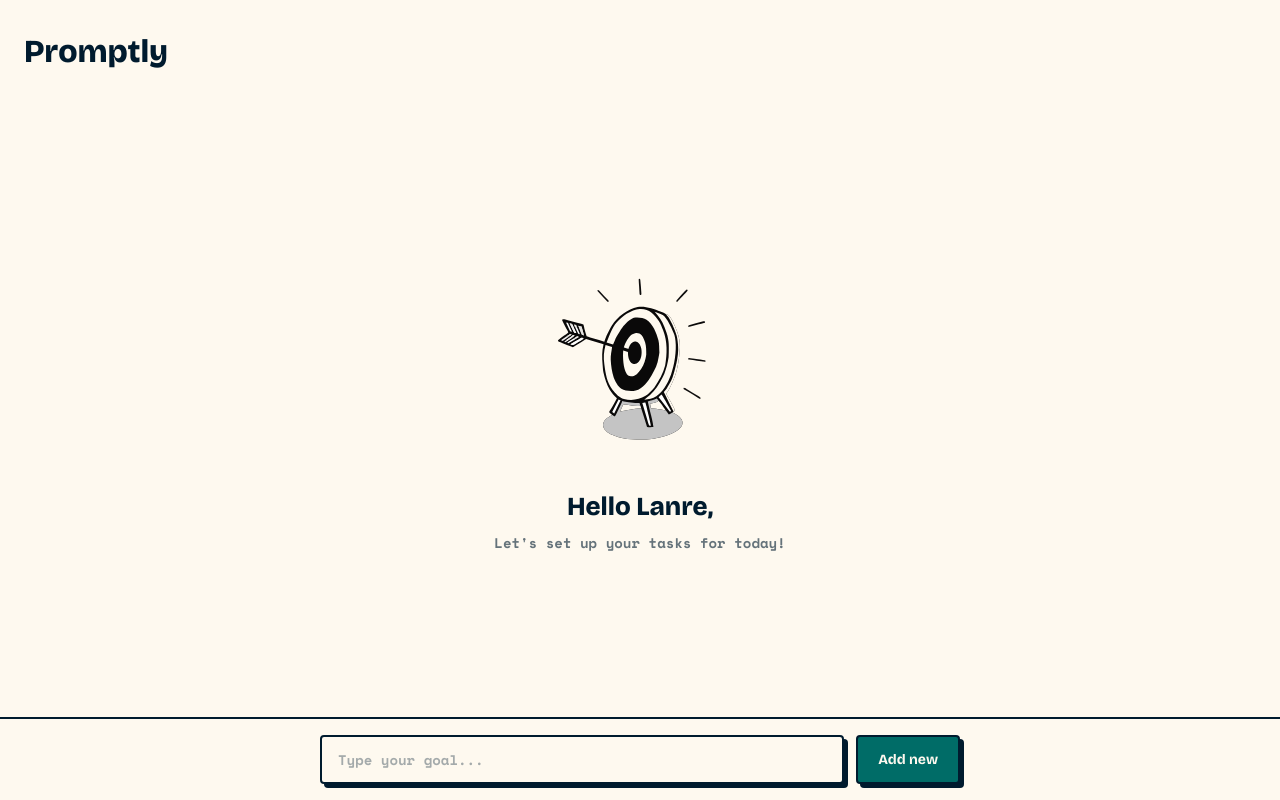
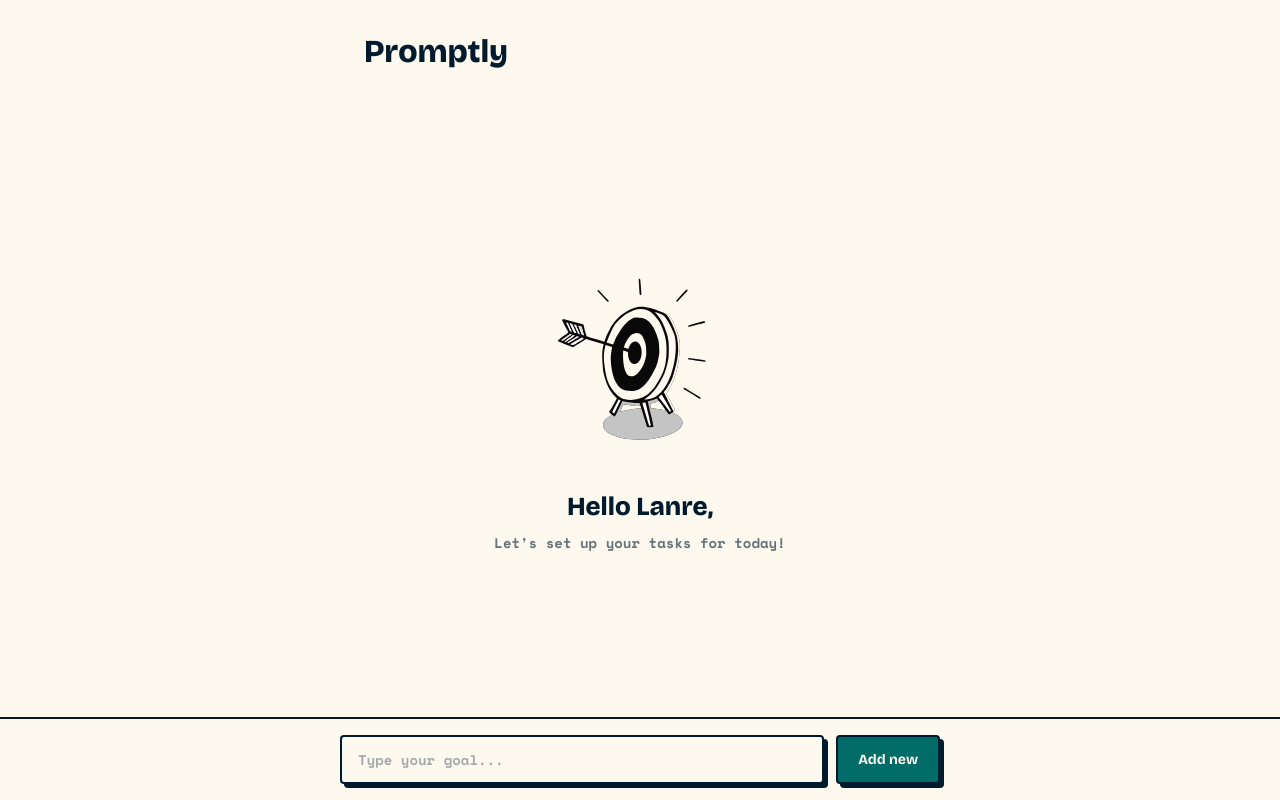
Before and after one commit to lanre-theade/Promptly, a React (Vite) app: page / in a window 1280 px wide. Built offline with nearby package versions, Linux system fonts and the light colour scheme.

Commit message:
feat: desktop layout centering with max-width container

```diff
--- a/src/App.css
+++ b/src/App.css
@@ -1,9 +1,17 @@
 .app-container {
+  min-height: 100vh;
+  background: #FEF9EF;
+  position: relative;
+}
+
+/* ── Inner Content Wrapper ── */
+.app-inner {
+  max-width: 600px;
+  margin: 0 auto;
+  width: 100%;
   display: flex;
   flex-direction: column;
   min-height: 100vh;
-  background: #FEF9EF;
-  position: relative;
 }
 
 /* ── Header ── */
@@ -150,7 +158,7 @@
   display: flex;
   gap: 12px;
   width: 100%;
-  max-width: 640px;
+  max-width: 600px;
 }
 
 .bottom-input {
--- a/src/App.tsx
+++ b/src/App.tsx
@@ -51,6 +51,7 @@ function App() {
 
   return (
     <div className="app-container">
+      <div className="app-inner">
         {isEmpty ? (
           <header className="app-header">
             <h1 className="app-title">Promptly</h1>
@@ -101,6 +102,7 @@ function App() {
             onToggleSelect={toggleSelect}
           />
         )}
+      </div>
       <BottomInputBar onAdd={addTask} />
     </div>
   )
```
Lines whose indentation alone changed are shown as unchanged.
